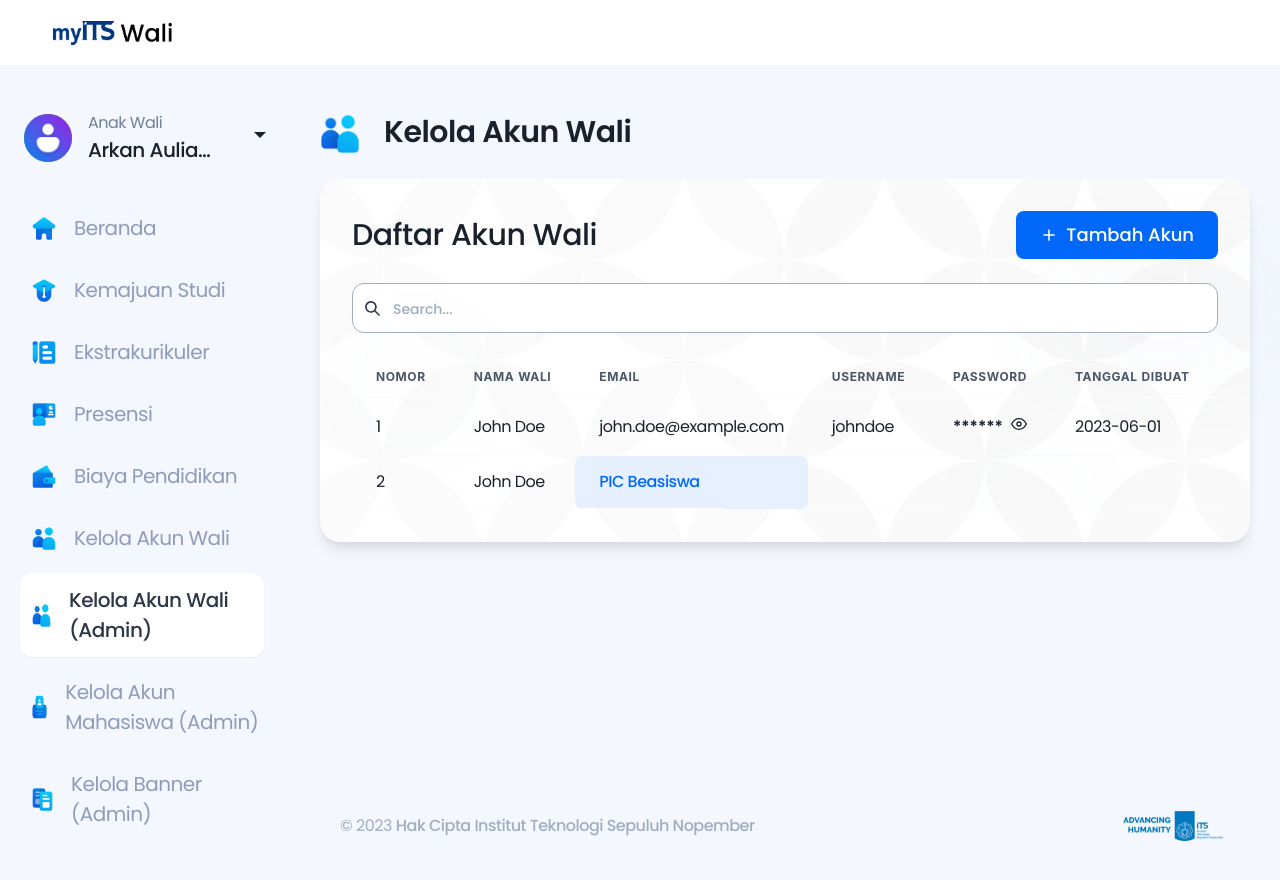
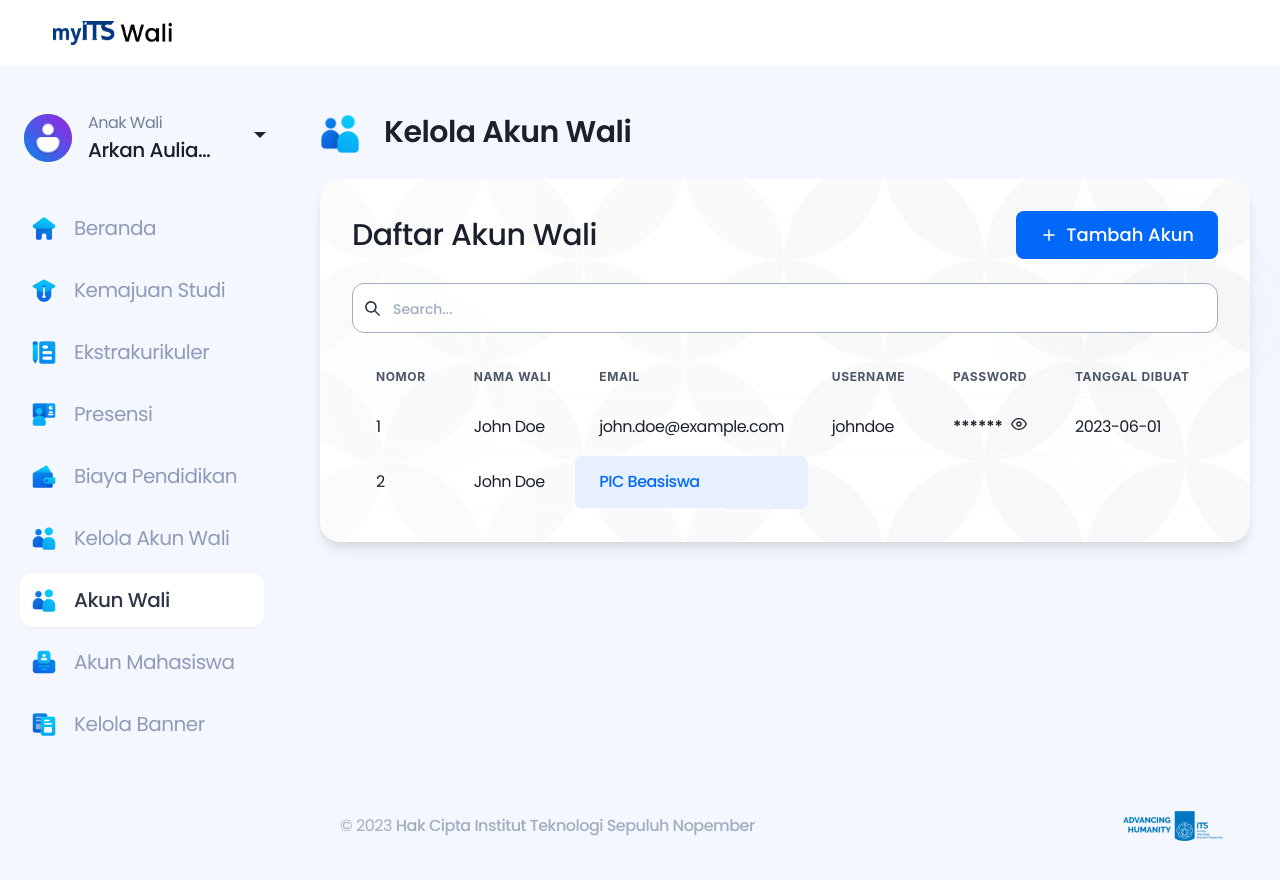
Before and after one commit to arkanaulia/myits-wali, a Next.js app: page /admin/akun-wali in a window 1280 px wide. Built offline with nearby package versions, Linux system fonts and the light colour scheme.

Commit message:
add admin mahasiswa and login page

```diff
--- a/src/pages/admin/akun-mahasiswa/index.tsx
+++ b/src/pages/admin/akun-mahasiswa/index.tsx
@@ -1,4 +1,4 @@
-import { Box, Flex, Text, useBreakpointValue } from "@chakra-ui/react";
+import { Box, Flex, Text } from "@chakra-ui/react";
 import AdminLayout from "layouts/admin";
 import { Image } from "components/image/Image";
 import Card from "components/card/Card";
@@ -9,8 +9,6 @@ import { SearchBar } from "components/navbar/searchBar/SearchBar";
 export default function Presensi(props: { [x: string]: any }) {
   // Chakra Color Mode
   const { ...rest } = props;
-  const isMobile = useBreakpointValue({ base: true, md: false });
-  const buttonSize = useBreakpointValue({ base: "md", md: "lg" });
   const users = [
     {
       id: 1,
--- a/src/routes.tsx
+++ b/src/routes.tsx
@@ -48,19 +48,19 @@ const routes: IRoute[] = [
     icon: <Image src='/img/icons/kelolawali.png' boxSize='6' />,
   },
   {
-    name: "Kelola Akun Wali (Admin)",
+    name: "Akun Wali",
     layout: "/admin",
     path: "/akun-wali",
     icon: <Image src='/img/icons/kelolawali.png' boxSize='6' />,
   },
   {
-    name: "Kelola Akun Mahasiswa (Admin)",
+    name: "Akun Mahasiswa",
     layout: "/admin",
     path: "/akun-mahasiswa",
     icon: <Image src='/img/icons/profil.png' boxSize='6' />,
   },
   {
-    name: "Kelola Banner (Admin)",
+    name: "Kelola Banner",
     layout: "/admin",
     path: "/banner",
     icon: <Image src='/img/icons/banner.png' boxSize='6' />,
```
